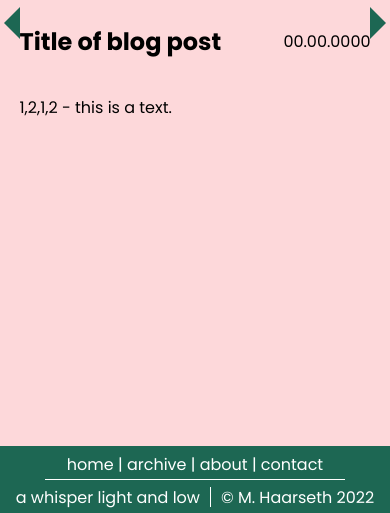
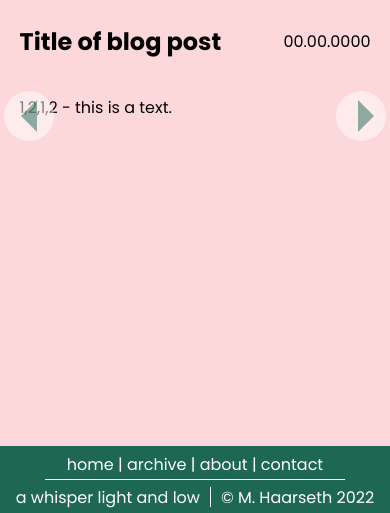
Before and after one commit to mhaarseth/project-exam-1, a plain HTML site: page index.html in a window 390 px wide. Shown: the part 331-844 px from the top of the page. Drawn offline with Linux system fonts and the light colour scheme.

Commit message:
changed buttons, maybe fixed issues with contact page on mobile

```diff
--- a/css/contact.css
+++ b/css/contact.css
@@ -3,7 +3,7 @@
 .contact-container {
   display: flex;
   justify-content: center;
-  margin: 0 5% 0 5%;
+  margin: 0 auto;
 }
 
 form {
@@ -18,7 +18,7 @@ form {
   display: flex;
   flex-direction: column;
   max-width: 600px;
-  min-width: 400px;
+  min-width: 355px;
 }
 
 .form-fields-container label {
@@ -42,7 +42,7 @@ form {
   display: flex;
   flex-direction: column;
   max-width: 600px;
-  min-width: 400px;
+  min-width: 355px;
   max-height: 600px;
   min-height: 400px;
 }
--- a/css/index.css
+++ b/css/index.css
@@ -27,26 +27,79 @@
   justify-content: space-between;
 }
 
+.back-button {
+  display: flex;
+  justify-content: center;
+  align-items: center;
+  width: 50px;
+  height: 50px;
+  position: fixed;
+  left: 1%;
+  top: 50%;
+}
+
 .left-arrow {
   width: 0;
   height: 0;
-  border-top: 25px solid transparent;
-  border-bottom: 25px solid transparent;
-  border-right: 25px solid #1d6753;
+  border-top: 20px solid transparent;
+  border-bottom: 20px solid transparent;
+  border-right: 20px solid black;
+  opacity: 0.5;
+  position: relative;
+  right: 5px;
+}
+
+.left-circle {
+  display: inline-block;
+  border-radius: 50%;
+  height: 50px;
+  width: 50px;
+  background-color: white;
+  opacity: 0.5;
+  position: absolute;
+}
+
+.back-button {
+  display: flex;
+  justify-content: center;
+  align-items: center;
+  width: 50px;
+  height: 50px;
   position: fixed;
   left: 1%;
-  top: 40%;
+  top: 50%;
+}
+
+.forward-button {
+  display: flex;
+  justify-content: center;
+  align-items: center;
+  width: 50px;
+  height: 50px;
+  position: fixed;
+  right: 1%;
+  top: 50%;
 }
 
 .right-arrow {
   width: 0;
   height: 0;
-  border-top: 25px solid transparent;
-  border-bottom: 25px solid transparent;
-  border-left: 25px solid #1d6753;
-  position: fixed;
-  right: 1%;
-  top: 40%;
+  border-top: 20px solid transparent;
+  border-bottom: 20px solid transparent;
+  border-left: 20px solid black;
+  opacity: 0.5;
+  position: relative;
+  left: 5px;
+}
+
+.right-circle {
+  display: inline-block;
+  border-radius: 50%;
+  height: 50px;
+  width: 50px;
+  background-color: white;
+  opacity: 0.5;
+  position: absolute;
 }
 
 /* Media Queries*/
--- a/index.html
+++ b/index.html
@@ -27,8 +27,14 @@
         <button class="close-menu-button" aria-label="Close menu">
           <i class="fa-solid fa-x fa-2xl"></i>
         </button>
-        <button class="left-arrow" aria-label="Previous post"></button>
+        <div class="back-button">
+          <span class="left-circle"></span>
+          <button class="left-arrow" aria-label="Previous post"></button>
+        </div>
+        <div class="forward-button">
+        <span class="right-circle"></span>
         <button class="right-arrow" aria-label="Next post"></button>
+      </div>
       </div>
       <ul class="hamburger-menu">
         <li><a class="menu-link" href="index.html">home</a></li>
```
Also changed, not shown: contact.html (+1 -1 lines).
